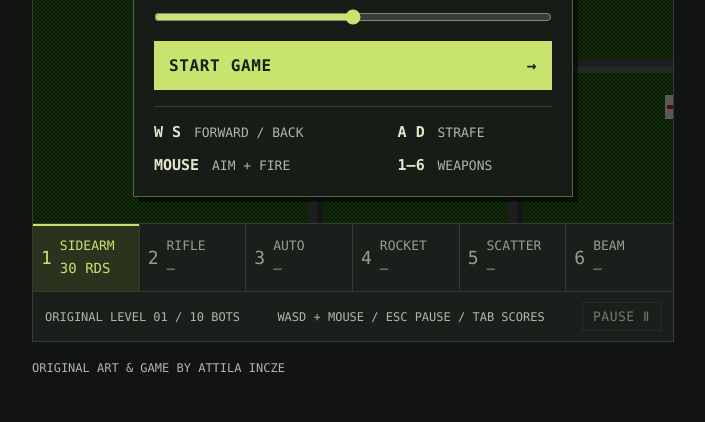
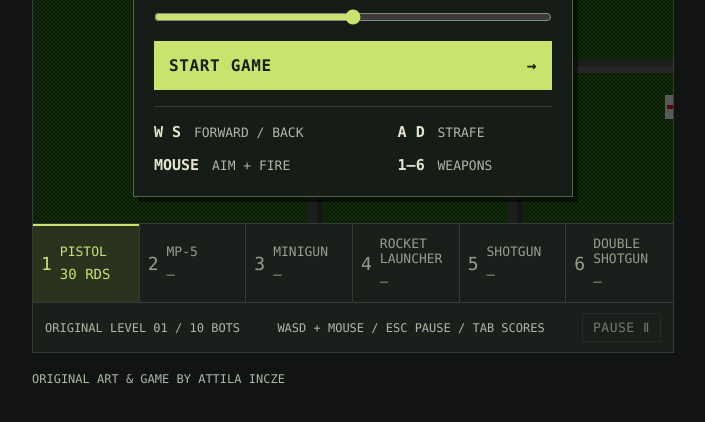
Before and after one commit to atimb/mink, a plain HTML site: page index.html in a window 1280 px wide. Shown: the part 304-726 px from the top of the page, without its empty margins (287-992 px from the left). Drawn offline with Linux system fonts and the light colour scheme.

Commit message:
Correct double shotgun behavior and name all weapons

```diff
--- a/core.js
+++ b/core.js
@@ -13,12 +13,13 @@
   // Pascal Round uses ties-to-even, unlike JavaScript Math.round.
   function round(n) {const f=Math.floor(n);return n-f===0.5 ? (f%2===0?f:f+1) : Math.round(n);}
   const WEAPONS=[null,
-    {name:'SIDEARM',delay:15,damage:5,pellets:1,spread:0.05},
-    {name:'RIFLE',delay:10,damage:4,pellets:1,spread:0.10},
-    {name:'AUTO',delay:3,damage:3,pellets:1,spread:0.20},
-    {name:'ROCKET',delay:50,damage:250,pellets:1,spread:0},
-    {name:'SCATTER',delay:50,damage:7,pellets:10,spread:0.50},
-    {name:'BEAM',delay:2,damage:7,pellets:20,spread:0}
+    {name:'PISTOL',delay:15,damage:5,pellets:1,spread:0.05},
+    {name:'MP-5',delay:10,damage:4,pellets:1,spread:0.10},
+    {name:'MINIGUN',delay:3,damage:3,pellets:1,spread:0.20},
+    {name:'ROCKET LAUNCHER',delay:50,damage:250,pellets:1,spread:0},
+    {name:'SHOTGUN',delay:50,damage:7,pellets:10,spread:0.50},
+    // Root MINKMAIN.PAS counts from 1 to 80: 79 elapsed ticks between shots.
+    {name:'DOUBLE SHOTGUN',delay:79,damage:7,pellets:20,spread:1.0}
   ];
   class Camera {
     constructor(w,h) {this.width=w;this.height=h;this.viewWidth=WIDTH;this.viewHeight=HEIGHT;this.x=0;this.y=0;this.dx=0;this.dy=0;}
@@ -190,7 +191,7 @@
         item.timer=1000;
         if(item.kind===1) {a.health=Math.min(100,a.health+50);if(a.id===0)this.message('+50 HEALTH');}
         else {
-          const w=item.kind-1,amount=[0,20,50,150,10,10,1000][w];
+          const w=item.kind-1,amount=[0,20,50,150,10,10,10][w];
           a.weapons[w]=true;a.ammo[w]+=amount;
           if(a.weapon<w)a.weapon=w;
           if(a.id===0)this.message(`${WEAPONS[w].name} +${amount}`);
--- a/index.html
+++ b/index.html
@@ -42,7 +42,7 @@
         <div id="touch-controls" hidden>
           <div class="touch-hud">
             <div class="touch-stats"><span>HEALTH <b id="touch-health">100</b></span><span>FRAGS <b id="touch-score">0</b></span></div>
-            <button id="touch-weapon" aria-label="Switch weapon"><span id="touch-weapon-name">SIDEARM</span><span id="touch-ammo">30 RDS</span><span aria-hidden="true">↻</span></button>
+            <button id="touch-weapon" aria-label="Switch weapon"><span id="touch-weapon-name">PISTOL</span><span id="touch-ammo">30 RDS</span><span aria-hidden="true">↻</span></button>
           </div>
           <div id="move-stick" class="touch-stick" role="group" aria-label="Movement joystick: drag to move">
             <span class="stick-knob"></span><span class="stick-label">MOVE</span>
--- a/style.css
+++ b/style.css
@@ -11,7 +11,7 @@ button:hover { border-color:var(--acid); color:var(--acid); }
 button:focus-visible,input:focus-visible,canvas:focus-visible { outline:2px solid var(--acid); outline-offset:3px; }
 button:disabled { opacity:.45; cursor:default; }
 [hidden] { display:none!important; }
-main { width:calc(320px * var(--scale) + 2px); margin:0 auto; }
+main { width:calc(320px * var(--scale) + 2px); margin:0 auto; container-type:inline-size; }
 .masthead { height:91px; display:flex; align-items:center; justify-content:space-between; gap:16px; }
 .identity { display:flex; align-items:center; gap:19px; }
 .brand { font-size:40px; letter-spacing:-3px; font-weight:900; line-height:1; }
@@ -87,6 +87,14 @@ footer { display:flex; justify-content:space-between; color:var(--muted); font-s
   .score-head { font-size:12px; } .score-row { font-size:14px; }
 }
 @media(max-height:700px) { .masthead { height:64px; } footer { padding:10px 0; } }
+/* Longer weapon names must also fit when the desktop game is scaled to 1x. */
+@container (max-width:639px) {
+  .byline, #status, #hint { display:none; }
+  .weapon-bar { grid-template-columns:repeat(3,minmax(0,1fr)); }
+  .weapon { border-bottom:1px solid var(--line); }
+  .weapon:nth-child(3) { border-right:0; }
+  .frame-label { flex-wrap:wrap; }
+}
 
 /* Touch mode is opt-in by device capability; desktop rules above stay intact. */
 .mobile, .mobile body { width:100%; height:100%; margin:0; overflow:hidden; overscroll-behavior:none; }
```
Also changed, not shown: 2 other files.
